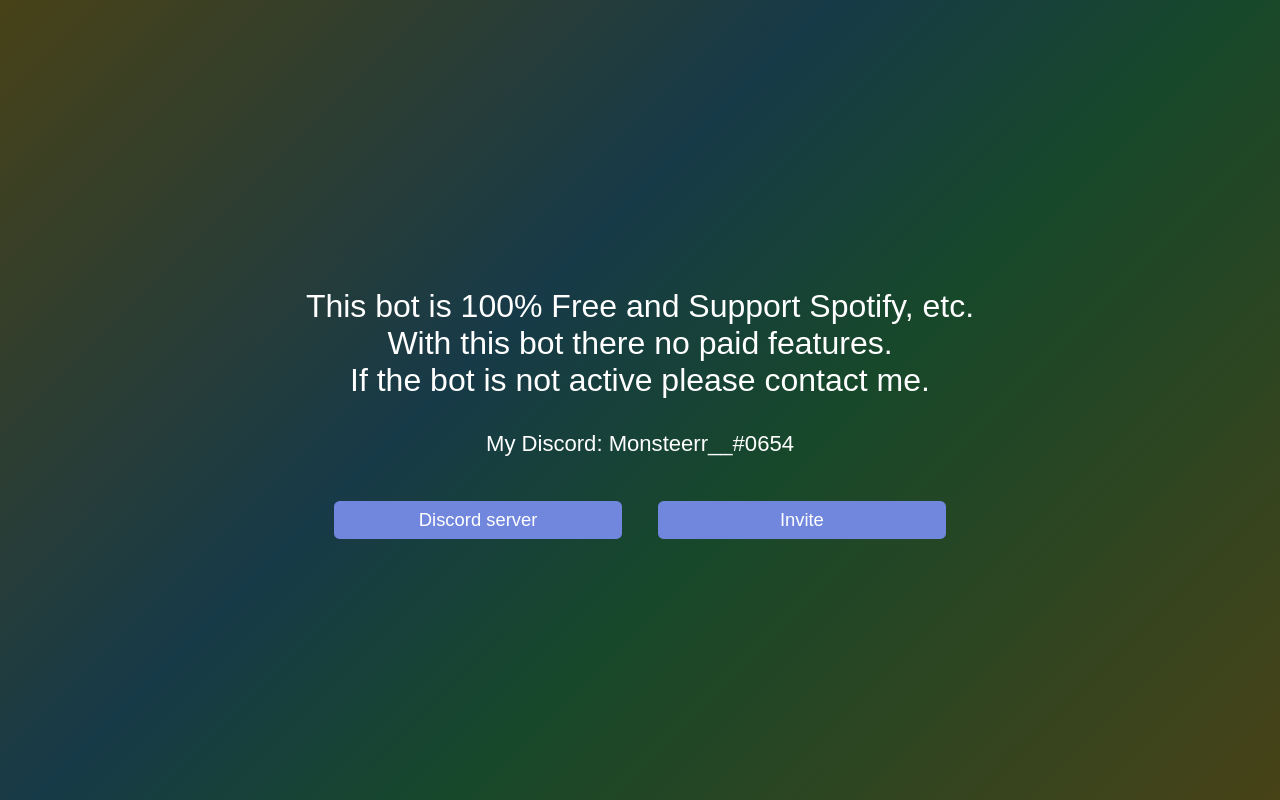
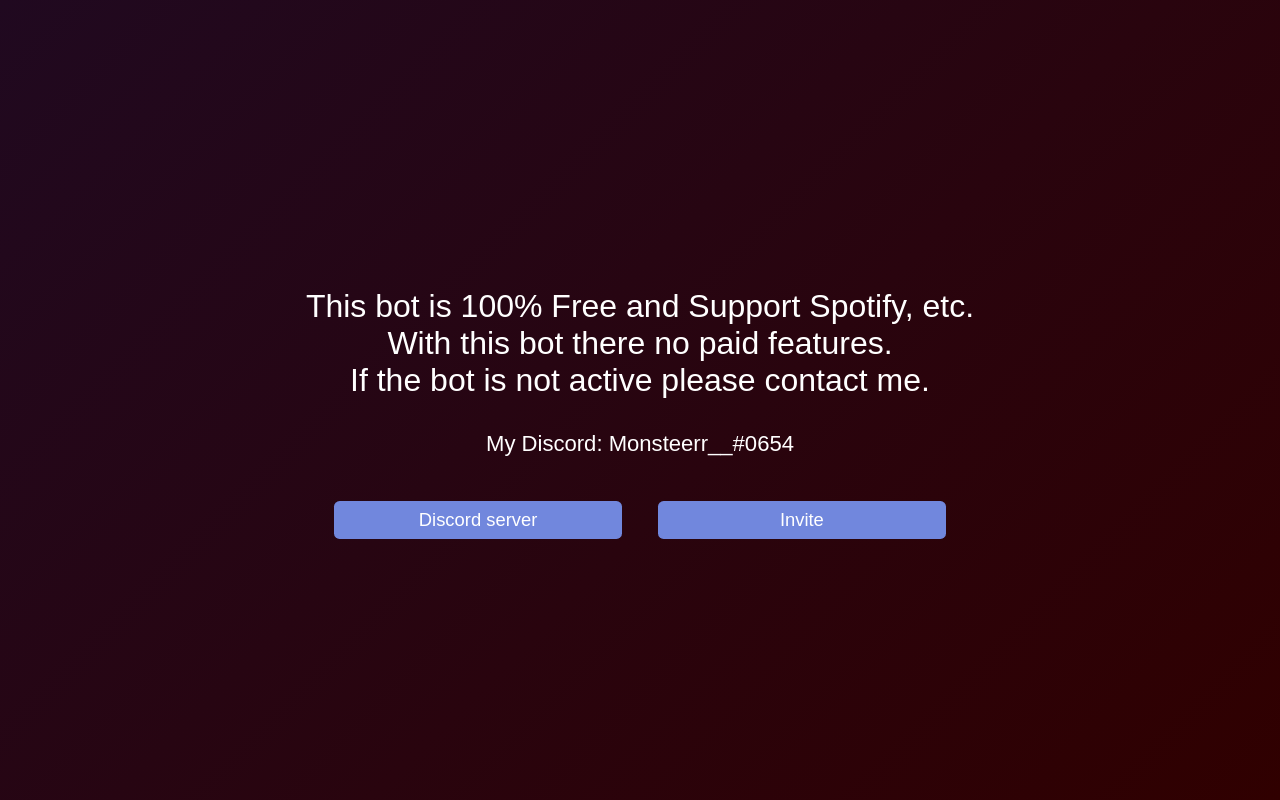
Before and after one commit to monster-music-bot/monster-music-bot.github.io, a plain HTML site: page index.html in a window 1280 px wide. Drawn offline with Linux system fonts and the light colour scheme; files that its build step writes are made by us from their sources; a web font is replaced by a local one.

Commit message:
Update main.css

```diff
--- a/css/main.css
+++ b/css/main.css
@@ -3,7 +3,7 @@
 }
 html{
     background:#00ffff;
-    background:linear-gradient(135deg,#484217,#173a48 40%,#17482a 60%,#484217);
+    background:linear-gradient(135deg,#200920,#300000);
     background-attachment:fixed;
     color:#fff;
     font-family:"Roboto",sans-serif
```
